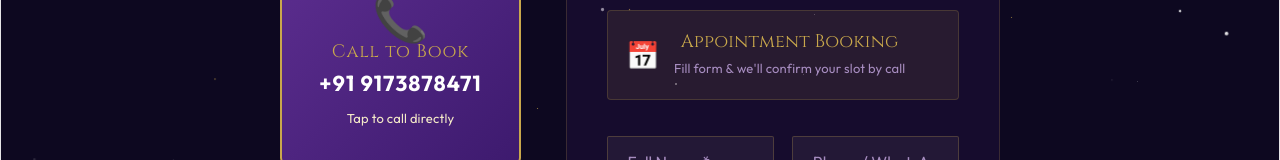
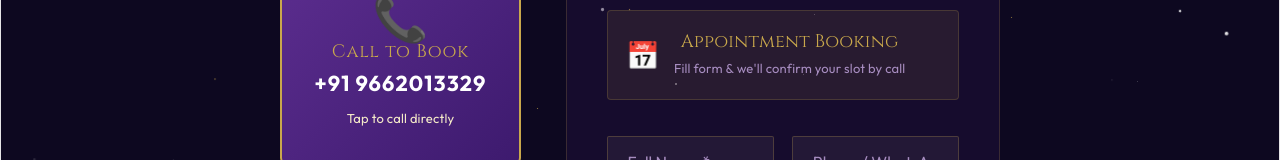
Before and after one commit to SAVANN-11/tatva-vastu, a React (Vite) app: page / in a window 1280 px wide. Both pictures are taken after a click on the button "📅 BOOK APPOINTMENT". Shown: the part 406-566 px from the top of the page. Built offline with nearby package versions, Linux system fonts and the light colour scheme.

Commit message:
updated website changes

```diff
--- a/src/App.jsx
+++ b/src/App.jsx
@@ -152,8 +152,8 @@ function SocialBar() {
   const socials = [
     { name: "Instagram", icon: SocialIcons.instagram, url: "https://www.instagram.com/tatva_vastu_consultancy", color: "#E1306C" },
     { name: "Facebook", icon: SocialIcons.facebook, url: "https://www.facebook.com/tatvaVastuConsultancy", color: "#1877F2" },
-    { name: "YouTube", icon: SocialIcons.youtube, url: "https://www.youtube.com/@tatvaVastu", color: "#FF0000" },
-    { name: "WhatsApp", icon: SocialIcons.whatsapp, url: "https://wa.me/+91 9173878471", color: "#25D366" },
+   // { name: "YouTube", icon: SocialIcons.youtube, url: "https://www.youtube.com/@tatvaVastu", color: "#FF0000" },
+    { name: "WhatsApp", icon: SocialIcons.whatsapp, url: "https://wa.me/+91 9662013329", color: "#25D366" },
   ];
   return (
     <div style={{ display: "flex", gap: "0.7rem", alignItems: "center" }}>
@@ -465,7 +465,7 @@ function HomePage({ setPage }) {
           <div style={{ fontFamily: FONTS.sans, fontSize: "0.65rem", letterSpacing: "0.3em", textTransform: "uppercase", color: COLORS.gold, marginBottom: "0.8rem" }}>✦ Start Your Journey</div>
           <h2 style={{ fontFamily: FONTS.display, fontSize: "clamp(1.6rem, 3.5vw, 3rem)", color: COLORS.white, marginBottom: "0.8rem" }}>Ready to Transform Your Space?</h2>
           <p style={{ fontFamily: FONTS.sans, color: COLORS.textMuted, fontSize: "0.9rem", marginBottom: "2rem" }}>
-            Call us: <a href="tel:+91 9173878471" style={{ color: COLORS.gold, fontWeight: 700, textDecoration: "none" }}>+91 9173878471</a>
+            Call us: <a href="tel:+91 9662013329" style={{ color: COLORS.gold, fontWeight: 700, textDecoration: "none" }}>+91 9662013329</a>
           </p>
           <div style={{ display: "flex", gap: "1rem", justifyContent: "center", flexWrap: "wrap" }}>
             <button onClick={() => setPage("booking")} style={{ background: COLORS.gold, color: COLORS.purpleDeep, fontFamily: FONTS.sans, fontSize: "0.78rem", letterSpacing: "0.12em", textTransform: "uppercase", fontWeight: 700, padding: "0.9rem 2.2rem", border: "none", cursor: "pointer", borderRadius: "2px" }}>📅 Book Now</button>
@@ -837,7 +837,7 @@ function EnquiryPage() {
                   {loading ? "Sending..." : "💬 Send Enquiry"}
                 </button>
                 <p style={{ fontFamily: FONTS.sans, fontSize: "0.72rem", color: COLORS.textMuted, textAlign: "center", marginTop: "1rem" }}>
-                  Or call directly: <a href="tel:+91 9173878471" style={{ color: COLORS.gold, textDecoration: "none", fontWeight: 700 }}>+91 9173878471</a>
+                  Or call directly: <a href="tel:+91 9662013329" style={{ color: COLORS.gold, textDecoration: "none", fontWeight: 700 }}>+91 9662013329</a>
                 </p>
               </div>
             </Reveal>
@@ -885,15 +885,15 @@ function BookingPage() {
         <div style={{ maxWidth: 720, margin: "0 auto", display: "grid", gridTemplateColumns: "1fr 1.8fr", gap: "2.5rem", alignItems: "start" }} className="booking-layout">
           <Reveal>
             <div>
-              <a href="tel:+91 9173878471" style={{ textDecoration: "none" }}>
+              <a href="tel:+91 9662013329" style={{ textDecoration: "none" }}>
                 <div style={{ background: `linear-gradient(135deg, ${COLORS.purple}, ${COLORS.purpleDark})`, border: `2px solid ${COLORS.gold}`, borderRadius: "8px", padding: "1.8rem", textAlign: "center", marginBottom: "1.2rem", cursor: "pointer" }}>
                   <div style={{ fontSize: "2.5rem", marginBottom: "0.5rem" }}>📞</div>
                   <div style={{ fontFamily: FONTS.display, fontSize: "1rem", color: COLORS.gold, letterSpacing: "0.05em", marginBottom: "0.3rem" }}>Call to Book</div>
-                  <div style={{ fontFamily: FONTS.sans, fontSize: "1.2rem", color: COLORS.white, fontWeight: 700, letterSpacing: "0.05em" }}>+91 9173878471</div>
+                  <div style={{ fontFamily: FONTS.sans, fontSize: "1.2rem", color: COLORS.white, fontWeight: 700, letterSpacing: "0.05em" }}>+91 9662013329</div>
                   <div style={{ fontFamily: FONTS.sans, fontSize: "0.72rem", color: COLORS.cream2, marginTop: "0.5rem" }}>Tap to call directly</div>
                 </div>
               </a>
-              <a href="https://wa.me/+91 9173878471?text=Hello%2C%20I%20want%20to%20book%20a%20Vastu%20consultation." target="_blank" rel="noopener noreferrer" style={{ textDecoration: "none" }}>
+              <a href="https://wa.me/+91 9662013329?text=Hello%2C%20I%20want%20to%20book%20a%20Vastu%20consultation." target="_blank" rel="noopener noreferrer" style={{ textDecoration: "none" }}>
                 <div style={{ background: "rgba(37,211,102,0.1)", border: "1px solid rgba(37,211,102,0.35)", borderRadius: "8px", padding: "1.5rem", textAlign: "center", marginBottom: "1.2rem", cursor: "pointer" }}>
                   <div style={{ display: "flex", alignItems: "center", justifyContent: "center", gap: "0.7rem" }}>
                     <span style={{ color: "#25D366" }}>{SocialIcons.whatsapp}</span>
@@ -1019,7 +1019,7 @@ function ContactPage() {
     { name: "Instagram", icon: SocialIcons.instagram, url: "https://www.instagram.com/tatva_vastu_consultancy", color: "#E1306C", handle: "@tatva_vastu_consultancy" },
     { name: "Facebook", icon: SocialIcons.facebook, url: "https://www.facebook.com/tatvaVastuConsultancy", color: "#1877F2", handle: "Tatva Vastu Consultancy" },
     { name: "YouTube", icon: SocialIcons.youtube, url: "https://www.youtube.com/@tatvaVastu", color: "#FF0000", handle: "@tatvaVastu" },
-    { name: "WhatsApp", icon: SocialIcons.whatsapp, url: "https://wa.me/+91 9173878471", color: "#25D366", handle: "+91 9173878471" },
+    { name: "WhatsApp", icon: SocialIcons.whatsapp, url: "https://wa.me/+91 9662013329", color: "#25D366", handle: "+91 9662013329" },
   ];
   return (
     <div style={{ paddingTop: "80px" }}>
@@ -1034,7 +1034,7 @@ function ContactPage() {
       <section style={{ padding: "1rem 5% 5rem", maxWidth: 1000, margin: "0 auto" }}>
         <div style={{ display: "grid", gridTemplateColumns: "repeat(auto-fit, minmax(220px, 1fr))", gap: "1.2rem", marginBottom: "3rem" }}>
           {[
-            { icon: "📞", label: "Phone / WhatsApp", val: "+91 9173878471", link: "tel:+91 9173878471" },
+            { icon: "📞", label: "Phone / WhatsApp", val: "+91 9662013329", link: "tel:+91 9662013329" },
             { icon: "🕐", label: "Working Hours", val: "Mon–Sat: 9 AM – 7 PM", link: null },
             { icon: "📍", label: "Location", val: "Ahmedabad, Gujarat", link: null },
             { icon: "🌐", label: "Online Sessions", val: "Available Worldwide", link: null },
@@ -1086,8 +1086,8 @@ function ContactPage() {
               "Every space has a story. Let us help you rewrite yours."
             </p>
             <div style={{ display: "flex", gap: "1rem", justifyContent: "center", flexWrap: "wrap" }}>
-              <a href="tel:+91 9173878471" style={{ background: COLORS.gold, color: COLORS.purpleDeep, fontFamily: FONTS.sans, fontSize: "0.78rem", letterSpacing: "0.1em", textTransform: "uppercase", fontWeight: 700, padding: "0.9rem 1.8rem", borderRadius: "2px", textDecoration: "none" }}>📞 Call Now</a>
-              <a href="https://wa.me/+91 9173878471" target="_blank" rel="noopener noreferrer" style={{ background: "#25D366", color: "#fff", fontFamily: FONTS.sans, fontSize: "0.78rem", letterSpacing: "0.1em", textTransform: "uppercase", fontWeight: 700, padding: "0.9rem 1.8rem", borderRadius: "2px", textDecoration: "none" }}>WhatsApp</a>
+              <a href="tel:+91 9662013329" style={{ background: COLORS.gold, color: COLORS.purpleDeep, fontFamily: FONTS.sans, fontSize: "0.78rem", letterSpacing: "0.1em", textTransform: "uppercase", fontWeight: 700, padding: "0.9rem 1.8rem", borderRadius: "2px", textDecoration: "none" }}>📞 Call Now</a>
+              <a href="https://wa.me/+91 9662013329" target="_blank" rel="noopener noreferrer" style={{ background: "#25D366", color: "#fff", fontFamily: FONTS.sans, fontSize: "0.78rem", letterSpacing: "0.1em", textTransform: "uppercase", fontWeight: 700, padding: "0.9rem 1.8rem", borderRadius: "2px", textDecoration: "none" }}>WhatsApp</a>
             </div>
           </div>
         </Reveal>
@@ -1101,8 +1101,8 @@ function Footer({ setPage }) {
   const socials = [
     { name: "Instagram", icon: SocialIcons.instagram, url: "https://www.instagram.com/tatva_vastu_consultancy", color: "#E1306C" },
     { name: "Facebook", icon: SocialIcons.facebook, url: "https://www.facebook.com/tatvaVastuConsultancy", color: "#1877F2" },
-    { name: "YouTube", icon: SocialIcons.youtube, url: "https://www.youtube.com/@tatvaVastu", color: "#FF0000" },
-    { name: "WhatsApp", icon: SocialIcons.whatsapp, url: "https://wa.me/+91 9173878471", color: "#25D366" },
+   // { name: "YouTube", icon: SocialIcons.youtube, url: "https://www.youtube.com/@tatvaVastu", color: "#FF0000" },
+    { name: "WhatsApp", icon: SocialIcons.whatsapp, url: "https://wa.me/+91 9662013329", color: "#25D366" },
   ];
   return (
     <footer style={{ background: COLORS.dark2, borderTop: "1px solid rgba(201,168,76,0.15)", padding: "4rem 5% 2rem", position: "relative", zIndex: 1 }}>
@@ -1116,7 +1116,7 @@ function Footer({ setPage }) {
             Authentic Vastu Shastra, KP Astrology & Reiki services since 2010. Honest guidance, real results.
           </p>
           <div style={{ fontFamily: FONTS.sans, fontSize: "0.82rem", color: COLORS.cream, marginBottom: "0.4rem" }}>
-            <a href="tel:+91 9173878471" style={{ color: COLORS.gold, textDecoration: "none", fontWeight: 700 }}>📞 +91 9173878471</a>
+            <a href="tel:+91 9662013329" style={{ color: COLORS.gold, textDecoration: "none", fontWeight: 700 }}>📞 +91 9662013329</a>
           </div>
           <div style={{ marginTop: "1rem" }}>
             <div style={{ fontFamily: FONTS.sans, fontSize: "0.62rem", letterSpacing: "0.15em", textTransform: "uppercase", color: COLORS.textMuted, marginBottom: "0.7rem" }}>Follow Us</div>
```
Also changed, not shown: public/launch.json (added, +15 -0 lines), 1 other file (tests, documents, lock files or other folders).
